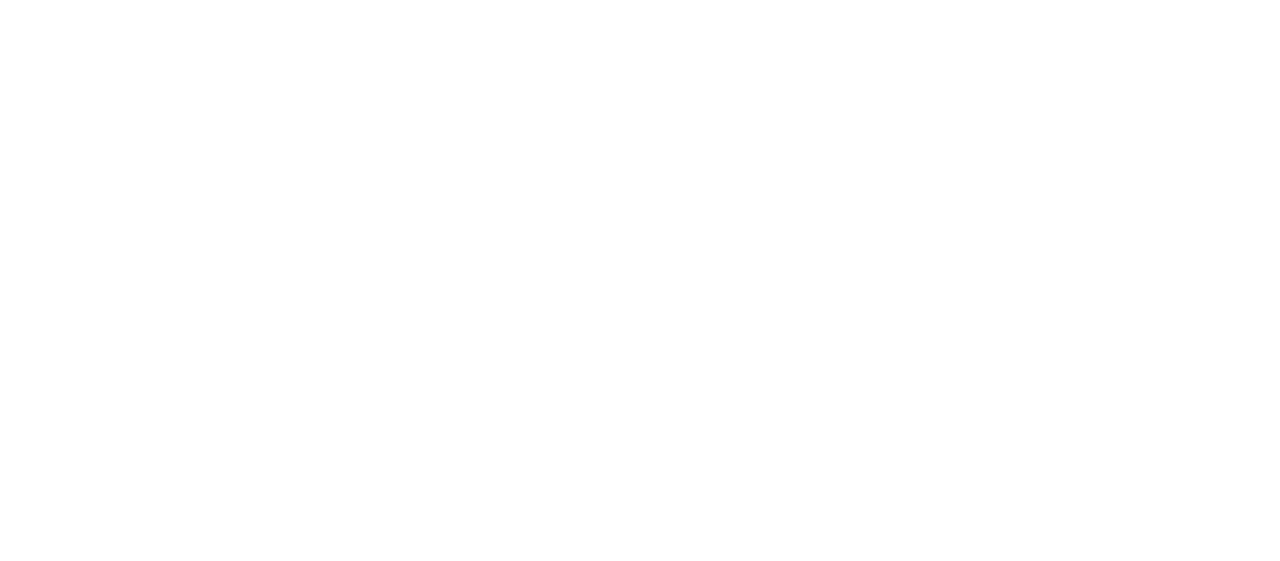
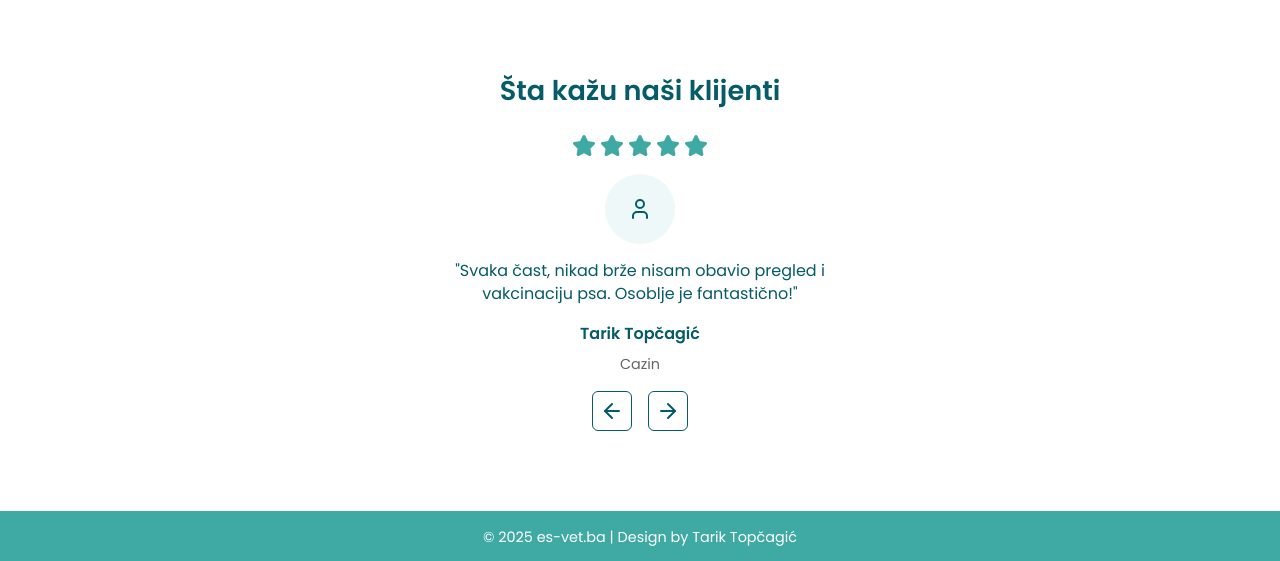
Before and after one commit to tarik-topcagic/es-vet, a Next.js app: page / in a window 1280 px wide. Shown: the part 2274-2835 px from the top of the page. Before the commit the page ends 2344 px from the top, so only its background shows below. Built offline with nearby package versions, Linux system fonts and the light colour scheme.

Commit message:
Added client reviews section with navigation and footer component

```diff
--- a/src/app/page.tsx
+++ b/src/app/page.tsx
@@ -6,6 +6,7 @@
 import ServicesPreview from '@/components/ServicesPreview/ServicesPreview';
 import AboutPreview from '@/components/AboutPreview/AboutPreview';
 import SloganPreview from '@/components/SloganPreview/SloganPreview';
+import ReviewsContainer from '@/components/ReviewsContainer/ReviewsContainer';
 
 const Home: React.FC = () => {
   return (
@@ -22,6 +23,7 @@
       <ServicesPreview/>
       <AboutPreview/>
       <SloganPreview/>
+      <ReviewsContainer/>
     </div>
   );
 };
--- /dev/null
+++ b/src/components/Footer/Footer.module.css
@@ -0,0 +1,38 @@
+.footer {
+  width: 100%;
+  background-color: #3fa9a4;
+  bottom: 0;
+  left: 0;
+  padding: 1rem 0;
+  text-align: center;
+  color: #fff;
+  font-size: 0.9rem;
+  z-index: 10;
+  box-sizing: border-box;
+}
+
+.footerContent {
+  max-width: 1200px;
+  margin: 0 auto;
+}
+
+.scrollTopLink {
+  color: inherit;
+  cursor: pointer;
+  transition: color 0.2s ease;
+  text-decoration: none;
+}
+
+.scrollTopLink:hover {
+  color: #f7fcfd;
+}
+
+@media (max-width: 450px) {
+  .footer {
+    padding: 0.8rem 0;
+    font-size: 0.8rem;
+  }
+  .footerContent {
+    padding: 0 1rem;
+  }
+}
--- /dev/null
+++ b/src/components/Footer/Footer.tsx
@@ -0,0 +1,20 @@
+"use client";
+
+import React from "react";
+import styles from "./Footer.module.css";
+
+const Footer: React.FC = () => {
+  return (
+    <footer className={styles.footer}>
+      <div className={styles.footerContent}>
+        © 2025{" "}
+        <a href="#top" className={styles.scrollTopLink}>
+          es-vet.ba
+        </a>{" "}
+        | Design by Tarik Topčagić
+      </div>
+    </footer>
+  );
+};
+
+export default Footer;
--- a/src/components/LayoutWrapper.tsx
+++ b/src/components/LayoutWrapper.tsx
@@ -4,6 +4,7 @@
 import { usePathname } from "next/navigation";
 import Navbar from "./Navbar/Navbar";
 import StickyContactNavbar from "./StickyContactNavbar/StickyContactNavbar";
+import Footer from "./Footer/Footer";
 
 const LayoutWrapper = ({ children }: { children: React.ReactNode }) => {
   const navbarRef = useRef<HTMLDivElement>(null);
@@ -55,13 +56,12 @@
 
   return (
     <>
-      {/* Originalni navbar s referencom */}
       <div ref={navbarRef}>
         <Navbar bgColor={getBgColor()} setMobileMenuOpen={setMobileMenuOpen} />
       </div>
-      {/* Sticky navbar – prima prop "show" */}
       <StickyContactNavbar show={showSticky} />
       <main>{children}</main>
+      <Footer />
     </>
   );
 };
--- /dev/null
+++ b/src/components/ReviewsContainer/ReviewsContainer.module.css
@@ -0,0 +1,110 @@
+.reviewContainer {
+  max-width: 500px;
+  margin: 0 auto;
+  padding: 0 2rem;
+  background-color: #fff;
+  border: none;
+  text-align: center;
+  margin-bottom: 80px;
+}
+
+.sectionTitle {
+  font-size: 1.7rem;
+  color: #055b67;
+  font-weight: 600;
+  margin-bottom: 1.4rem;
+}
+
+.starsRow {
+  display: flex;
+  justify-content: center;
+  margin-bottom: 1rem;
+}
+
+.starIcon {
+  color: #3fa9a4;
+  fill: #3fa9a4;
+  font-size: 1.7rem;
+  margin: 0 2px;
+}
+
+.avatarCircle {
+  width: 70px;
+  height: 70px;
+  border-radius: 50%;
+  background: #eef8f9;
+  margin: 0 auto 1rem auto;
+  display: flex;
+  align-items: center;
+  justify-content: center;
+}
+
+.userIcon {
+  font-size: 1.5rem;
+  color: #055b67;
+}
+
+.reviewContent {
+  transition: opacity 0.3s ease;
+}
+
+.fadeOut {
+  opacity: 0;
+}
+
+.fadeIn {
+  opacity: 1;
+}
+
+.reviewText {
+  color: #055b67;
+  margin-bottom: 1rem;
+  line-height: 1.4;
+  font-size: 1rem;
+}
+
+.userName {
+  font-weight: 600;
+  color: #055b67;
+  margin-bottom: 0.5rem;
+  font-size: 1rem;
+}
+
+.userCity {
+  color: #666;
+  font-size: 0.9rem;
+  margin-bottom: 1rem;
+}
+
+.arrowsRow {
+  display: flex;
+  justify-content: center;
+  gap: 1rem;
+}
+
+.arrowBtn {
+  background: #fff;
+  border: 1px solid #055b67;
+  border-radius: 6px;
+  width: 40px;
+  height: 40px;
+  cursor: pointer;
+  font-size: 1.2rem;
+  color: #055b67;
+  display: flex;
+  align-items: center;
+  justify-content: center;
+  transition: background-color 0.2s ease;
+}
+
+.arrowBtn:hover {
+  background-color: #f7fcfd;
+  border-color: #3fa9a4;
+  color: #055b67;
+}
+
+@media (max-width: 450px) {
+  .sectionTitle {
+    font-size: 1.4rem;
+  }
+}
--- /dev/null
+++ b/src/components/ReviewsContainer/ReviewsContainer.tsx
@@ -0,0 +1,97 @@
+"use client";
+
+import React, { useState } from "react";
+import styles from "./ReviewsContainer.module.css";
+import { Star, ArrowLeft, ArrowRight, User } from "lucide-react";
+
+interface Review {
+  text: string;
+  user: string;
+  city: string;
+}
+
+const reviewsData: Review[] = [
+  {
+    text: '"Prijatno osoblje, uslužni i na pravoj lokaciji"',
+    user: "Asim Omeragić",
+    city: "Velika Kladuša",
+  },
+  {
+    text: '"Da bi vaši kućni ljubimci bili sigurni, te da bi vaša domaća grla (krave, konji, ovce i koze) bili zdravi posjetite ovu ustanovu...."',
+    user: "Fikret Nizandžić",
+    city: "Velika Kladuša",
+  },
+  {
+    text: '"Odlični su"',
+    user: "Fadil Begulić",
+    city: "Velika Kladuša",
+  },
+  {
+    text: '"Svaka čast, nikad brže nisam obavio pregled i vakcinaciju psa. Osoblje je fantastično!"',
+    user: "Tarik Topčagić",
+    city: "Cazin",
+  },
+];
+
+export default function ReviewsContainer() {
+  const randomIndex = Math.floor(Math.random() * reviewsData.length);
+  const [currentIndex, setCurrentIndex] = useState(randomIndex);
+  const [isFading, setIsFading] = useState(false);
+
+  const prevReview = () => {
+    setIsFading(true);
+    setTimeout(() => {
+      setCurrentIndex((prev) =>
+        prev === 0 ? reviewsData.length - 1 : prev - 1
+      );
+      setIsFading(false);
+    }, 300);
+  };
+
+  const nextReview = () => {
+    setIsFading(true);
+    setTimeout(() => {
+      setCurrentIndex((prev) =>
+        prev === reviewsData.length - 1 ? 0 : prev + 1
+      );
+      setIsFading(false);
+    }, 300);
+  };
+
+  const { text, user, city } = reviewsData[currentIndex];
+
+  return (
+    <div className={styles.reviewContainer}>
+      <h2 className={styles.sectionTitle}>Šta kažu naši klijenti</h2>
+
+      <div className={styles.starsRow}>
+        {[...Array(5)].map((_, i) => (
+          <Star key={i} className={styles.starIcon} />
+        ))}
+      </div>
+
+      <div className={styles.avatarCircle}>
+        <User className={styles.userIcon} />
+      </div>
+
+      <div
+        className={`${styles.reviewContent} ${
+          isFading ? styles.fadeOut : styles.fadeIn
+        }`}
+      >
+        <p className={styles.reviewText}>{text}</p>
+        <p className={styles.userName}>{user}</p>
+        <p className={styles.userCity}>{city}</p>
+      </div>
+
+      <div className={styles.arrowsRow}>
+        <button className={styles.arrowBtn} onClick={prevReview}>
+          <ArrowLeft />
+        </button>
+        <button className={styles.arrowBtn} onClick={nextReview}>
+          <ArrowRight />
+        </button>
+      </div>
+    </div>
+  );
+}
--- a/src/styles/globals.css
+++ b/src/styles/globals.css
@@ -2,6 +2,7 @@
 body {
   max-width: 100vw;
   overflow-x: hidden;
+  scroll-behavior: smooth;
 }
 
 body {
```
